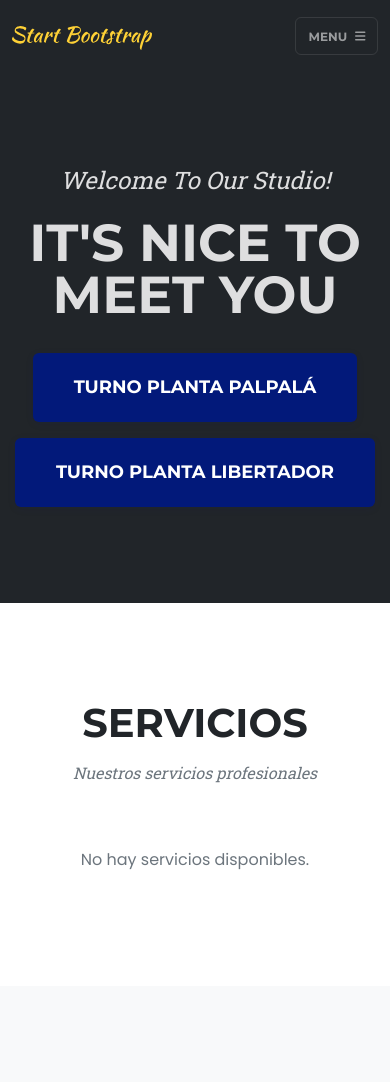
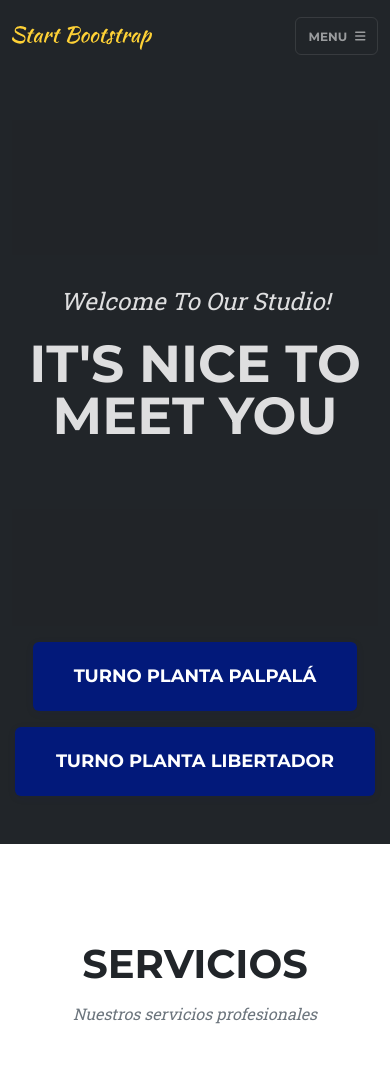
Before and after one commit to isandoval3128/rtv_pioli_django, a Django app: page / in a window 390 px wide. Shown: the top 1082 px of the page. Run offline with Django 5.2, Linux system fonts and the light colour scheme; data comes from the database, SQL or seed files in the repository; data that the repository does not hold is empty; some libraries are stand-ins or nearby versions.

Commit message:
Ajuste Masthead para ocupar toda la pantalla en móviles verticales

```diff
--- a/templates/home.html
+++ b/templates/home.html
@@ -46,6 +46,21 @@
             text-decoration: underline;
         }
             @media (max-width: 575px) {
+                .masthead {
+                    min-height: 100vh !important;
+                    height: 100vh !important;
+                    display: flex !important;
+                    align-items: center !important;
+                    justify-content: center !important;
+                    position: relative !important;
+                    overflow: hidden !important;
+                }
+                .masthead-card {
+                    min-height: 60vh !important;
+                    display: flex !important;
+                    flex-direction: column !important;
+                    justify-content: center !important;
+                }
                 .hero-btn-fixed {
                     font-size: 0.95rem !important;
                     width: 90vw !important;
```
Lines whose indentation alone changed are shown as unchanged.
